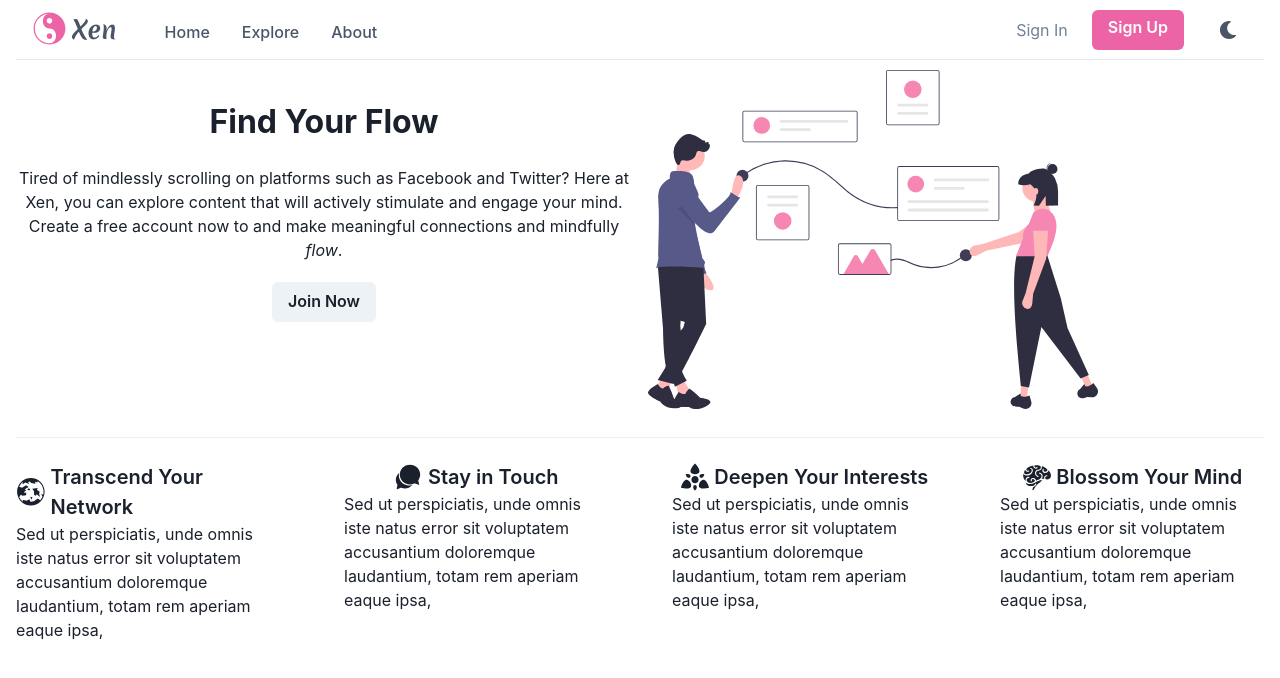
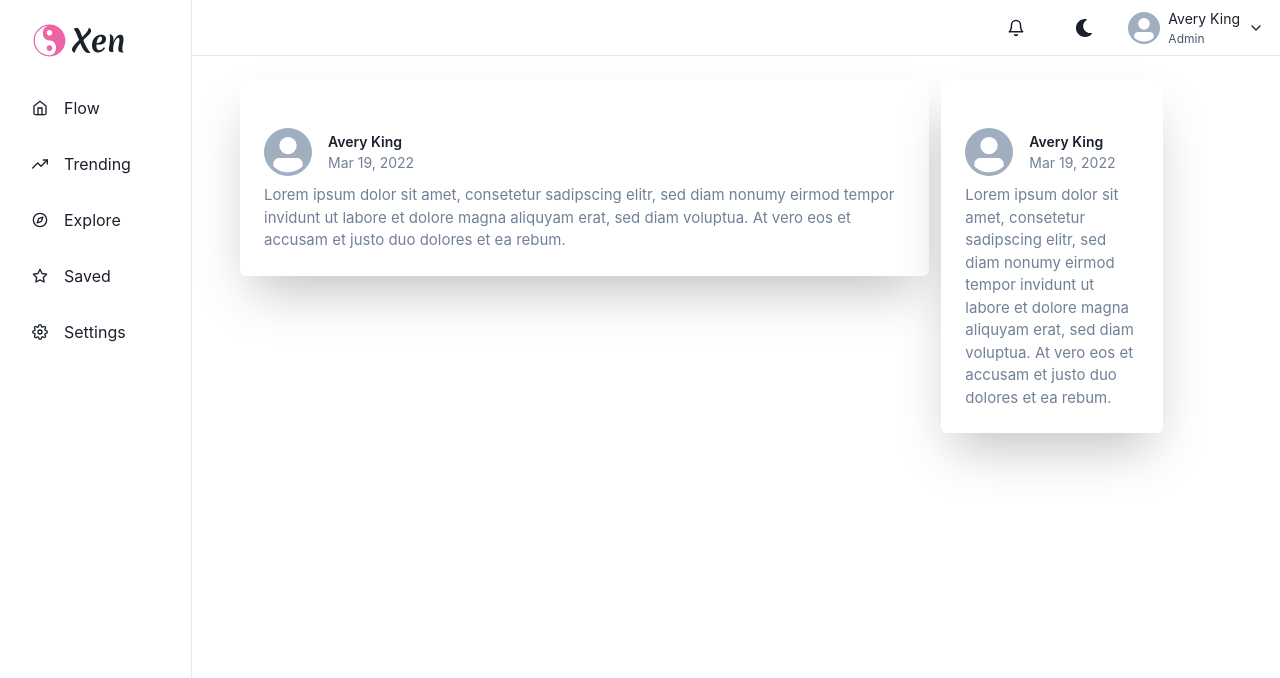
Before and after one commit to AveryKing/xen, a React (Create React App) app in the folder frontend/: page / in a window 1280 px wide. Shown: the top 678 px of the page. Built offline with nearby package versions, Linux system fonts and the light colour scheme.

Commit message:
``proxy`` added to ``package.json``

```diff
--- a/frontend/package.json
+++ b/frontend/package.json
@@ -38,5 +38,6 @@
       "last 1 firefox version",
       "last 1 safari version"
     ]
-  }
+  },
+  "proxy": "https://us-central1-zensocial-501c5.cloudfunctions.net/api"
 }
--- a/frontend/src/App.js
+++ b/frontend/src/App.js
@@ -10,12 +10,14 @@ import Login from './pages/Login';
 import Register from './pages/Register';
 import Flow from './pages/Flow';
 import Navbar from './components/Navbar'
+import SidebarWithHeader from "./components/Sidebar";
 
-function App({loggedIn = false}) {
+function App({loggedIn = 1}) {
     return (
         <ChakraProvider theme={theme}>
             <Router>
-                { !loggedIn && <Navbar/> }
+
+                { !loggedIn ? <Navbar/> :  <SidebarWithHeader/> }
 
                 <Switch>
                     <Route exact path='/' component={loggedIn ? Flow : Home}/>
--- a/frontend/src/components/CallToAction.js
+++ b/frontend/src/components/CallToAction.js
@@ -43,7 +43,8 @@ export default function CallToAction() {
                     <VStack mt={2} alignItems="center" spacing="20px">
                         <Text textAlign='center' fontSize="2.5vw" fontWeight="700">
                            Find Your Flow
-                        </Text><Text textAlign='center'>
+                        </Text>
+                        <Text textAlign='center'>
                         Tired of mindlessly scrolling on platforms such as Facebook and Twitter? Here at Xen, you can explore content that will actively stimulate and engage your mind.<br/> Create a free account now to and make meaningful connections and mindfully <i>flow</i>.
                     </Text>
                         <Button colorScheme="gray" size="md">
--- /dev/null
+++ b/frontend/src/components/Post.js
@@ -0,0 +1,46 @@
+import {
+    Box,
+    Center,
+    Heading,
+    Text,
+    Stack,
+    Avatar,
+    useColorModeValue, Image,
+} from '@chakra-ui/react';
+
+export default function Post() {
+    return (
+        <Center py={6}>
+            <Box  mt='3.5rem'
+
+                w={'100%'}
+                bg={useColorModeValue('white', 'gray.900')}
+                boxShadow={'2xl'}
+                rounded={'md'}
+                p={6}
+                overflow={'hidden'}>
+                <Stack>
+                    <Stack mt={6} direction={'row'} spacing={4} align={'center'}>
+                        <Avatar
+
+                            alt={'Author'}
+                        />
+                        <Stack direction={'column'} spacing={0} fontSize={'sm'}>
+                            <Text fontWeight={600}>Avery King</Text>
+                            <Text color={'gray.500'}>Mar 19, 2022</Text>
+                        </Stack>
+                    </Stack>
+                    <Text
+                        fontSize={'15'}
+                        color={'gray.500'}>
+                        Lorem ipsum dolor sit amet, consetetur sadipscing elitr, sed diam
+                        nonumy eirmod tempor invidunt ut labore et dolore magna aliquyam
+                        erat, sed diam voluptua. At vero eos et accusam et justo duo dolores
+                        et ea rebum.
+                    </Text>
+                </Stack>
+
+            </Box>
+        </Center>
+    );
+}
--- a/frontend/src/components/Sidebar.js
+++ b/frontend/src/components/Sidebar.js
@@ -1,4 +1,4 @@
-
+import React, {ReactNode} from 'react';
 import {
     IconButton,
     Avatar,
@@ -14,7 +14,8 @@ import {
     DrawerContent,
     Text,
     useDisclosure,
-
+    BoxProps,
+    FlexProps,
     Menu,
     MenuButton,
     MenuDivider,
@@ -31,23 +32,27 @@ import {
     FiBell,
     FiChevronDown,
 } from 'react-icons/fi';
+import {IconType} from 'react-icons';
+import {ReactText} from 'react';
 import {GiYinYang} from "react-icons/gi";
+import {ColorModeSwitcher} from "../ColorModeSwitcher";
+
 
 const LinkItems = [
-    { name: 'Home', icon: FiHome },
-    { name: 'Trending', icon: FiTrendingUp },
-    { name: 'Explore', icon: FiCompass },
-    { name: 'Favourites', icon: FiStar },
-    { name: 'Settings', icon: FiSettings },
+    {name: 'Flow', icon: FiHome},
+    {name: 'Trending', icon: FiTrendingUp},
+    {name: 'Explore', icon: FiCompass},
+    {name: 'Saved', icon: FiStar},
+    {name: 'Settings', icon: FiSettings},
 ];
 
 export default function SidebarWithHeader({children}) {
-    const { isOpen, onOpen, onClose } = useDisclosure();
+    const {isOpen, onOpen, onClose} = useDisclosure();
     return (
-        <Box minH="100vh" bg={useColorModeValue('gray.100', 'gray.900')}>
+        <Box minH="100vh" position='fixed'>
             <SidebarContent
                 onClose={() => onClose}
-                display={{ base: 'none', md: 'block' }}
+                display={{base: 'none', md: 'block'}}
             />
             <Drawer
                 autoFocus={false}
@@ -56,47 +61,54 @@ export default function SidebarWithHeader({children}) {
                 onClose={onClose}
                 returnFocusOnClose={false}
                 onOverlayClick={onClose}
-                >
+                size="full">
                 <DrawerContent>
-                    <SidebarContent onClose={onClose} />
+                    <SidebarContent onClose={onClose}/>
                 </DrawerContent>
             </Drawer>
             {/* mobilenav */}
-
-            <Box ml={{ base: 0, md: 60 }} p="4">
+            <MobileNav onOpen={onOpen}/>
+            <Box ml={{base: 0, md: 60}} p="4">
                 {children}
             </Box>
         </Box>
     );
 }
 
-const SidebarContent = ({ onClose, ...rest }) => {
+
+const SidebarContent = ({onClose, ...rest}) => {
     return (
         <Box
             transition="3s ease"
             bg={useColorModeValue('white', 'gray.900')}
             borderRight="1px"
             borderRightColor={useColorModeValue('gray.200', 'gray.700')}
-            w={{ base: 'full', md: 60 }}
+            w={{base: 'full', md: '10%', lg: '15%'}}
             pos="fixed"
             h="full"
             {...rest}>
-            <Flex h="20" alignItems="center" mx="8" justifyContent="space-between">
+            <Flex h="20" alignItems="center" mx="8">
+
                 <Icon
-                    ml={10}
-                    sx={{color:'#ED64A6'}}
+                    sx={{color: '#ED64A6'}}
                     as={GiYinYang}
-                    textAlign={useBreakpointValue({ base: 'center', md: 'left' })}
+                    textAlign={useBreakpointValue({base: 'center', md: 'left'})}
                     fontFamily={'heading'}
-                    fontSize={50}
+                    fontSize={35}
                     color={useColorModeValue('gray.800', 'white')}>
 
-                </Icon>
-                <CloseButton display={{ base: 'flex', md: 'none' }} onClick={onClose} />
+                </Icon> &nbsp;
+                <Text
+                    display={{md:'none', lg:'block'}}
+                    fontSize="3xl" fontFamily="Merienda" fontWeight="bold">
+                    Xen
+                </Text>
+                <CloseButton display={{base: 'flex', md: 'none'}} onClick={onClose}/>
             </Flex>
             {LinkItems.map((link) => (
                 <NavItem key={link.name} icon={link.icon}>
-                    {link.name}
+                    <Text
+                        display={{base: 'none', md: "none", lg: 'block'}}>{link.name}</Text>
                 </NavItem>
             ))}
         </Box>
@@ -104,9 +116,9 @@ const SidebarContent = ({ onClose, ...rest }) => {
 };
 
 
-const NavItem = ({ icon, children, ...rest }) => {
+const NavItem = ({icon, children, ...rest}) => {
     return (
-        <Link href="#" style={{ textDecoration: 'none' }} _focus={{ boxShadow: 'none' }}>
+        <Link href="#" style={{textDecoration: 'none'}} _focus={{boxShadow: 'none'}}>
             <Flex
                 align="center"
                 p="4"
@@ -115,14 +127,14 @@ const NavItem = ({ icon, children, ...rest }) => {
                 role="group"
                 cursor="pointer"
                 _hover={{
-                    bg: 'pink.300',
+                    bg: 'pink.400',
                     color: 'white',
                 }}
                 {...rest}>
                 {icon && (
                     <Icon
                         mr="4"
-                        fontSize="16"
+                        fontSize={{base: 16, md: 25, lg: 16}}
                         _groupHover={{
                             color: 'white',
                         }}
@@ -136,56 +148,58 @@ const NavItem = ({ icon, children, ...rest }) => {
 };
 
 
-const MobileNav = ({ onOpen, ...rest }) => {
+const MobileNav = ({onOpen, ...rest}) => {
     return (
         <Flex
-            ml={{ base: 0, md: 60 }}
-            px={{ base: 4, md: 4 }}
-            height="20"
+            ml={{base: 0, md: "10%", lg: '15%'}}
+            px={{base: 4, md: 4}}
+            height="3.5rem"
             alignItems="center"
+            position='fixed'
+            width={{base: '100%', md: '90%', lg: '85%'}}
             bg={useColorModeValue('white', 'gray.900')}
             borderBottomWidth="1px"
             borderBottomColor={useColorModeValue('gray.200', 'gray.700')}
-            justifyContent={{ base: 'space-between', md: 'flex-end' }}
+            justifyContent={{base: 'space-between', md: 'flex-end'}}
             {...rest}>
             <IconButton
-                display={{ base: 'flex', md: 'none' }}
+                display={{base: 'flex', md: 'none'}}
                 onClick={onOpen}
                 variant="outline"
                 aria-label="open menu"
-                icon={<FiMenu />}
+                icon={<FiMenu/>}
             />
 
             <Text
-                display={{ base: 'flex', md: 'none' }}
+                display={{base: 'flex', md: 'none'}}
                 fontSize="2xl"
                 fontFamily="monospace"
                 fontWeight="bold">
                 Logo
             </Text>
 
-            <HStack spacing={{ base: '0', md: '6' }}>
+            <HStack spacing={{base: '0', md: '6'}}>
                 <IconButton
                     size="lg"
                     variant="ghost"
                     aria-label="open menu"
-                    icon={<FiBell />}
+                    icon={<FiBell/>}
                 />
+                <ColorModeSwitcher/>
                 <Flex alignItems={'center'}>
                     <Menu>
+
                         <MenuButton
                             py={2}
                             transition="all 0.3s"
-                            _focus={{ boxShadow: 'none' }}>
+                            _focus={{boxShadow: 'none'}}>
                             <HStack>
                                 <Avatar
                                     size={'sm'}
-                                    src={
-                                        'https://images.unsplash.com/photo-1619946794135-5bc917a27793?ixlib=rb-0.3.5&q=80&fm=jpg&crop=faces&fit=crop&h=200&w=200&s=b616b2c5b373a80ffc9636ba24f7a4a9'
-                                    }
+
                                 />
                                 <VStack
-                                    display={{ base: 'none', md: 'flex' }}
+                                    display={{base: 'none', md: 'flex'}}
                                     alignItems="flex-start"
                                     spacing="1px"
                                     ml="2">
@@ -194,18 +208,19 @@ const MobileNav = ({ onOpen, ...rest }) => {
                                         Admin
                                     </Text>
                                 </VStack>
-                                <Box display={{ base: 'none', md: 'flex' }}>
-                                    <FiChevronDown />
+                                <Box display={{base: 'none', md: 'flex'}}>
+                                    <FiChevronDown/>
                                 </Box>
                             </HStack>
                         </MenuButton>
+
                         <MenuList
                             bg={useColorModeValue('white', 'gray.900')}
                             borderColor={useColorModeValue('gray.200', 'gray.700')}>
                             <MenuItem>Profile</MenuItem>
                             <MenuItem>Settings</MenuItem>
                             <MenuItem>Billing</MenuItem>
-                            <MenuDivider />
+                            <MenuDivider/>
                             <MenuItem>Sign out</MenuItem>
                         </MenuList>
                     </Menu>
--- a/frontend/src/pages/Flow.js
+++ b/frontend/src/pages/Flow.js
@@ -1,12 +1,15 @@
 import React from 'react';
 import SidebarWithHeader from "../components/Sidebar";
+import {Box, Button, Container, Flex, Grid, GridItem, SimpleGrid} from "@chakra-ui/react";
+import Post from "../components/Post";
 
 function Flow(props) {
-    return (
-        <div>
-            <SidebarWithHeader />
-            hey
-        </div>
+return (
+
+                <SimpleGrid  ml={{md:'7rem',lg:'15rem'}}  spacingX={3} columns={9}>
+                    <GridItem colStart={1} colEnd={7}><Post/></GridItem>
+                    <GridItem colStart={7} colEnd={9}><Post/></GridItem>
+                </SimpleGrid>
 
     );
 }
```
